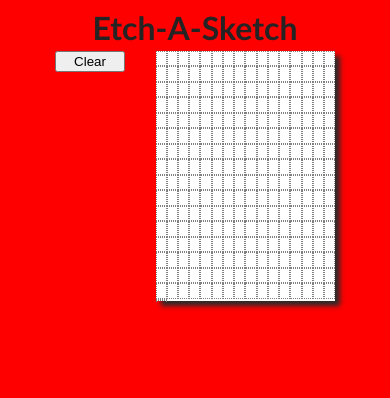
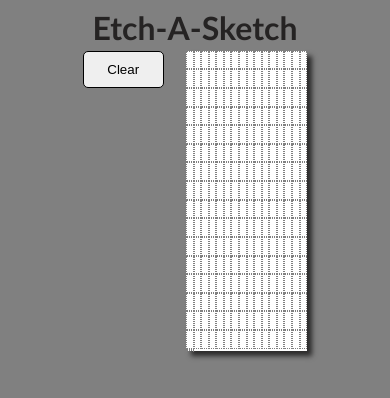
Before and after one commit to Archesper/Etch-a-Sketch, a plain HTML site: page index.html in a window 390 px wide. Drawn offline with Linux system fonts and the light colour scheme.

Commit message:
Fix Layout

```diff
--- a/styles.css
+++ b/styles.css
@@ -13,18 +13,32 @@
 
 main {
     display :flex;
-    width: 75%;
+    width: 60%;
     margin: 0 auto;
+    justify-content: flex-start;
+    gap: 10%;
+    max-width: 1000px;
 }
 
 #settings {
     display: flex;
+    align-items: center;
     flex-direction: column;
-    width: 50%;
+    width: 200px;
+    gap: 10px;
 }
 
-#clearButton {
-    width: 50%;
+#settings button {
+    width: 100%;
+    padding: 10px 20px;
+    border: 1px solid black;
+    border-radius: 5px;
+    cursor: pointer;
+    outline: none;
+}
+#settings button:hover {
+    color: white;
+    background-color: rgb(49, 48, 48);
 }
 
 #grid {
@@ -33,7 +47,6 @@
     display: grid;
     grid-template-columns: repeat(16, 1fr);
     grid-template-rows: repeat(16, 1fr);
-    margin-left: auto;
     background-color: white;
     box-shadow: 5px 5px 5px rgb(43, 42, 42);
 }
@@ -42,13 +55,10 @@
     border: 1px dotted gray;
 }
 
-@media only screen and (max-width: 425px) {
+@media only screen and (max-width: 650px) {
     #grid {
-        height: 250px;
-        width: 250px;
-    }
-    body {
-        background-color: red;
+        height: 300px;
+        width: 300px;
     }
     #clearButton {
         width: 70%;
```
